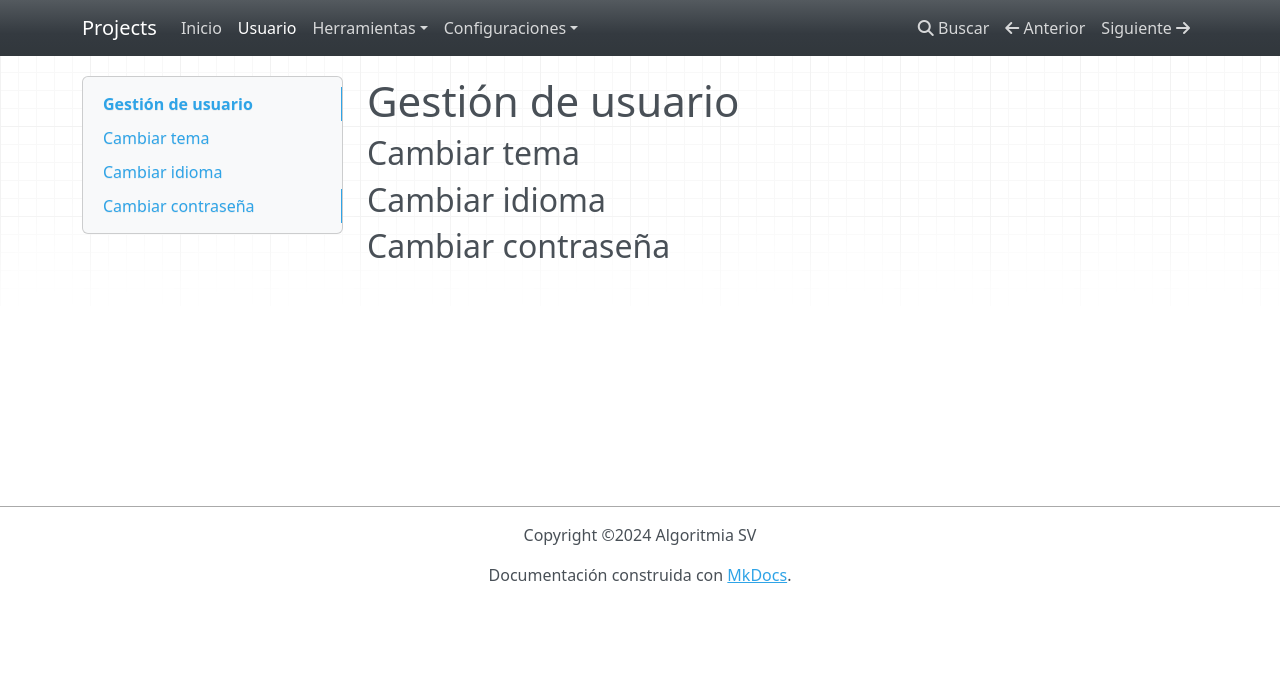
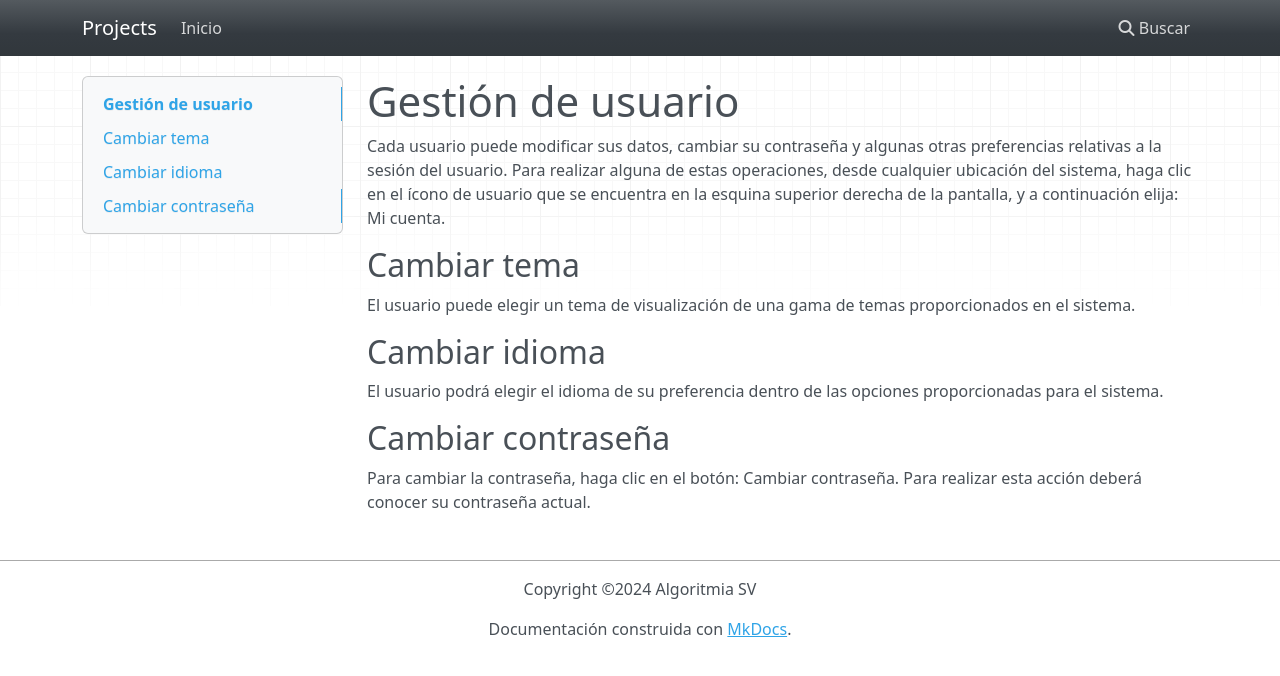
Before and after one commit to AlgoritmiaSV/projectsManual, an MkDocs documentation site: the page built from docs/usuario.md, in a window 1280 px wide. Shown: the top 676 px of the page. Built offline with MkDocs 1.6.1, drawn with Linux system fonts in a browser that asks for light colours; nearby versions of some CDN libraries.

Commit message:
Ruta en manuales.algoritmia.sv; CSS personalizado

```diff
--- /dev/null
+++ b/docs/css/algoritmiasv.css
@@ -0,0 +1,10 @@
+.navbar-nav .nav-item:not(:first-child)
+{
+	display: none;
+}
+
+blockquote
+{
+	color: #444444;
+	font-style: italic;
+}
--- a/docs/usuario.md
+++ b/docs/usuario.md
@@ -1,7 +1,15 @@
 # Gestión de usuario
+
+Cada usuario puede modificar sus datos, cambiar su contraseña y algunas otras preferencias relativas a la sesión del usuario. Para realizar alguna de estas operaciones, desde cualquier ubicación del sistema, haga clic en el ícono de usuario que se encuentra en la esquina superior derecha de la pantalla, y a continuación elija: Mi cuenta.
 
 ## Cambiar tema
 
+El usuario puede elegir un tema de visualización de una gama de temas proporcionados en el sistema.
+
 ## Cambiar idioma
 
+El usuario podrá elegir el idioma de su preferencia dentro de las opciones proporcionadas para el sistema.
+
 ## Cambiar contraseña
+
+Para cambiar la contraseña, haga clic en el botón: Cambiar contraseña. Para realizar esta acción deberá conocer su contraseña actual.
--- a/mkdocs.yml
+++ b/mkdocs.yml
@@ -1,8 +1,9 @@
 site_name: Projects
-site_url: https://docs.blackphp.com
+site_url: https://manuales.algoritmia.sv/projects/
 site_description: Manual de usuario de Proyectos
 site_author: Edwin Fajardo
 copyright: Copyright &copy;2024 Algoritmia SV
+site_dir: /store/bphp/manuals/projects
 nav:
   - Inicio: index.md
   - Usuario: usuario.md
@@ -18,3 +19,5 @@ theme:
   name: mkdocs
   nav_style: dark
   locale: es
+extra_css:
+  - css/algoritmiasv.css
```
